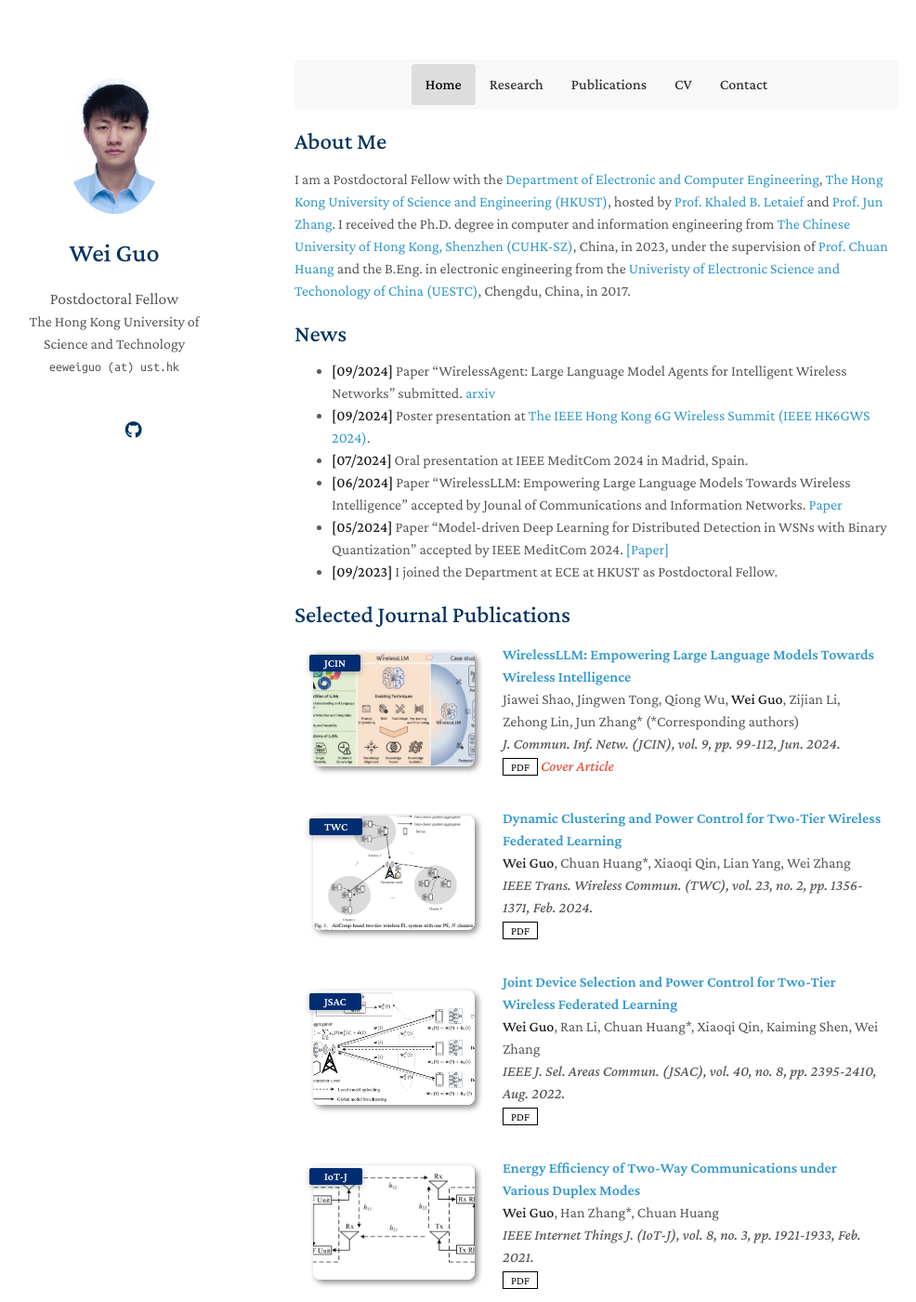
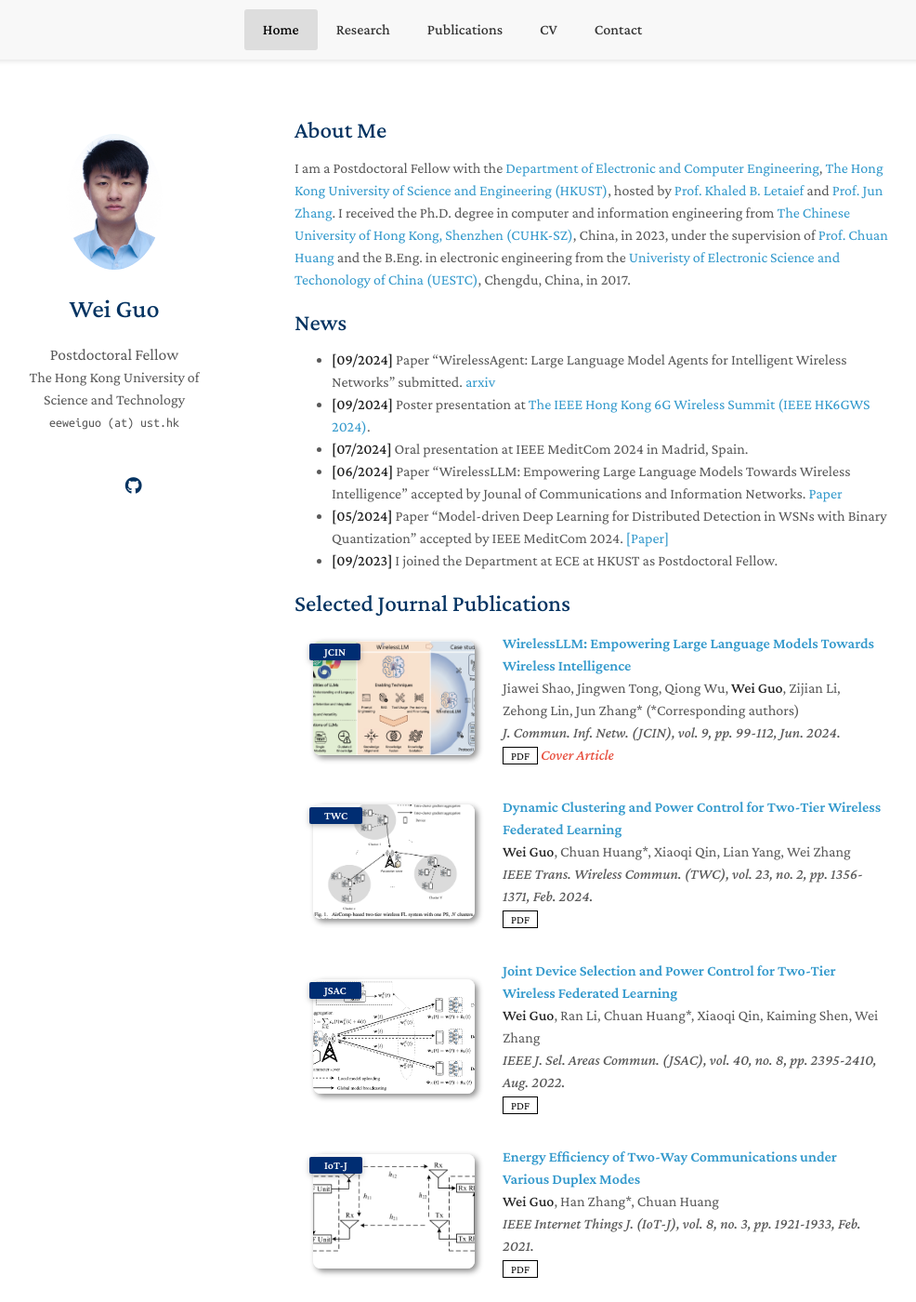
Before and after one commit to weiguo-test/weiguo-test.github.io, a Jekyll site: the page built from index.md, in a window 1280 px wide and 1400 px high. Shown: the whole window at 93% size, without its empty margins (153-1139 px from the left). Built offline with Jekyll 4.4.1, drawn with Linux system fonts in a browser that asks for light colours; a style sheet for code colours, icons or effects is not loaded; our own code applies the rules of GitHub Pages for plain Markdown files.

Commit message:
Update Navigation

```diff
--- a/_layouts/homepage.html
+++ b/_layouts/homepage.html
@@ -1,7 +1,7 @@
 <!DOCTYPE html>
 <html lang="{{ site.lang | default: "en-US" }}">
   <head>
-    <title>{{ site.title }} | {{site.affiliation}}</title>
+    <title>{% if page.title %}{{ page.title }} | {% endif %}{{ site.title }} | {{site.affiliation}}</title>
 
     <meta charset="UTF-8">
     <meta http-equiv="X-UA-Compatible" content="IE=edge">
@@ -38,6 +38,9 @@
 
   </head>
   <body>
+    <!-- 导航栏放在页面最顶部 -->
+    {% include navigation.html %}
+
     <div class="wrapper">
       <header>
 
@@ -96,7 +99,6 @@
 
       </header>
       <section>
-        {% include navigation.html %}
 
       {{ content }}
 
--- a/assets/css/navigation.css
+++ b/assets/css/navigation.css
@@ -1,15 +1,20 @@
 /* 导航栏样式 */
 .site-nav {
   width: 100%;
-  margin-bottom: 20px;
+  position: fixed;
+  top: 0;
+  left: 0;
+  z-index: 1000;
+  margin-bottom: 0;
 }
 
 .nav-container {
   display: flex;
   justify-content: center;
   background-color: #f8f8f8;
-  border-radius: 5px;
-  padding: 5px 0;
+  padding: 10px 0;
+  box-shadow: 0 2px 5px rgba(0, 0, 0, 0.1);
+  width: 100%;
 }
 
 .nav-links {
@@ -19,6 +24,8 @@
   margin: 0;
   padding: 0;
   justify-content: center;
+  max-width: 1200px;
+  width: 100%;
 }
 
 .nav-item {
@@ -28,7 +35,7 @@
 
 .nav-link {
   display: block;
-  padding: 10px 15px;
+  padding: 10px 20px;
   text-decoration: none;
   color: #333;
   font-weight: 500;
@@ -46,10 +53,16 @@
   color: #000;
 }
 
+/* 添加页面内容的上边距，为固定导航栏腾出空间 */
+.wrapper {
+  padding-top: 60px !important;
+}
+
 /* 夜间模式样式 */
 @media (prefers-color-scheme: dark) {
   .nav-container {
     background-color: #2a2a2a;
+    box-shadow: 0 2px 5px rgba(0, 0, 0, 0.3);
   }
 
   .nav-link {
```
Also changed, not shown: _data/navigation.yml (+4 -4 lines).
